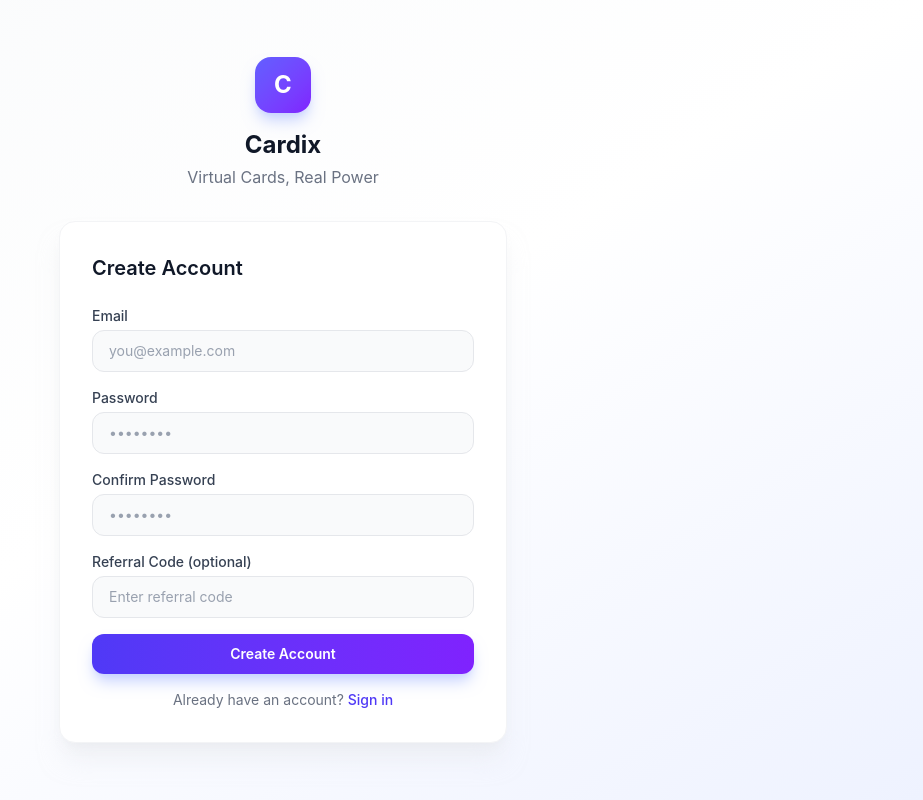
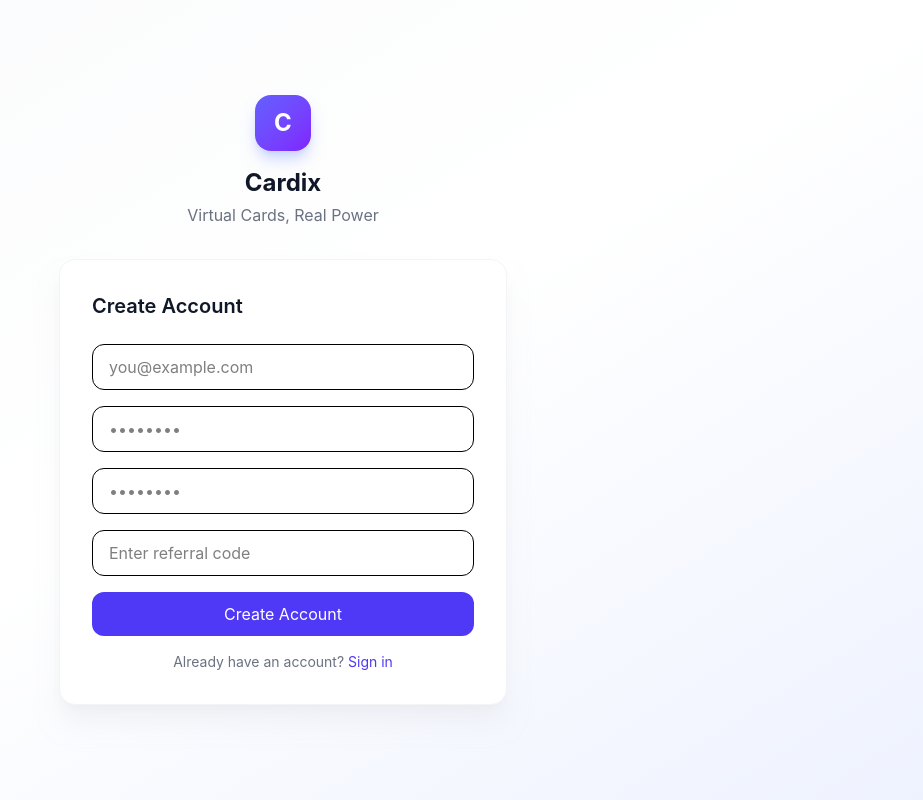
Before and after one commit to payonnermounir-ui/cardix, a React (Vite) app: page /#/register in a window 1280 px wide. Shown: the whole page, without its empty margins (357-1280 px from the left). Built offline with nearby package versions, Linux system fonts and the light colour scheme.

Commit message:
Refactor registration logic and update form styles
Refactored the registration process to validate and save referral codes more efficiently, removing unnecessary timeout logic. Updated form input styles for consistency.

```diff
--- a/src/pages/Register.tsx
+++ b/src/pages/Register.tsx
@@ -32,7 +32,7 @@ export default function Register() {
 
     setLoading(true);
 
-    // If referral code provided, validate it exists
+    // ✅ تحقق من كود الإحالة
     if (referralCode.trim()) {
       const { data: referrer } = await supabase
         .from('profiles')
@@ -47,14 +47,10 @@ export default function Register() {
       }
     }
 
-    const { error: authError } = await supabase.auth.signUp({
+    // ✅ إنشاء المستخدم
+    const { data, error: authError } = await supabase.auth.signUp({
       email,
       password,
-      options: {
-        data: {
-          referred_by: referralCode.trim() || null,
-        },
-      },
     });
 
     if (authError) {
@@ -63,18 +59,14 @@ export default function Register() {
       return;
     }
 
-    // If referral code, update profile after signup
-    if (referralCode.trim()) {
-      // Wait a bit for the trigger to create the profile
-      setTimeout(async () => {
-        const { data: { user } } = await supabase.auth.getUser();
-        if (user) {
+    // ✅ حفظ الإحالة بشكل صحيح (بدون setTimeout)
+    if (data?.user && referralCode.trim()) {
       await supabase
         .from('profiles')
-            .update({ referred_by: referralCode.trim() })
-            .eq('id', user.id);
-        }
-      }, 1000);
+        .update({
+          referred_by: referralCode.trim(),
+        })
+        .eq('id', data.user.id);
     }
 
     navigate('/dashboard');
@@ -109,69 +101,53 @@ export default function Register() {
           )}
 
           <form onSubmit={handleSubmit} className="space-y-4">
-            <div>
-              <label className="block text-sm font-medium text-gray-700 dark:text-gray-300 mb-1">
-                {t('auth.email')}
-              </label>
             <input
               type="email"
               required
               value={email}
               onChange={(e) => setEmail(e.target.value)}
               placeholder={t('auth.emailPlaceholder')}
-                className="w-full rounded-xl border border-gray-200 dark:border-gray-700 bg-gray-50 dark:bg-gray-800 px-4 py-2.5 text-sm text-gray-900 dark:text-white placeholder-gray-400 focus:border-indigo-500 focus:ring-2 focus:ring-indigo-500/20 outline-none transition-all"
+              className="w-full rounded-xl border px-4 py-2.5"
             />
-            </div>
-            <div>
-              <label className="block text-sm font-medium text-gray-700 dark:text-gray-300 mb-1">
-                {t('auth.password')}
-              </label>
+
             <input
               type="password"
               required
               value={password}
               onChange={(e) => setPassword(e.target.value)}
               placeholder={t('auth.passwordPlaceholder')}
-                className="w-full rounded-xl border border-gray-200 dark:border-gray-700 bg-gray-50 dark:bg-gray-800 px-4 py-2.5 text-sm text-gray-900 dark:text-white placeholder-gray-400 focus:border-indigo-500 focus:ring-2 focus:ring-indigo-500/20 outline-none transition-all"
+              className="w-full rounded-xl border px-4 py-2.5"
             />
-            </div>
-            <div>
-              <label className="block text-sm font-medium text-gray-700 dark:text-gray-300 mb-1">
-                {t('auth.confirmPassword')}
-              </label>
+
             <input
               type="password"
               required
               value={confirmPassword}
               onChange={(e) => setConfirmPassword(e.target.value)}
               placeholder={t('auth.passwordPlaceholder')}
-                className="w-full rounded-xl border border-gray-200 dark:border-gray-700 bg-gray-50 dark:bg-gray-800 px-4 py-2.5 text-sm text-gray-900 dark:text-white placeholder-gray-400 focus:border-indigo-500 focus:ring-2 focus:ring-indigo-500/20 outline-none transition-all"
+              className="w-full rounded-xl border px-4 py-2.5"
             />
-            </div>
-            <div>
-              <label className="block text-sm font-medium text-gray-700 dark:text-gray-300 mb-1">
-                {t('auth.referralCode')}
-              </label>
+
             <input
               type="text"
               value={referralCode}
               onChange={(e) => setReferralCode(e.target.value.toUpperCase())}
               placeholder={t('auth.referralCodePlaceholder')}
-                className="w-full rounded-xl border border-gray-200 dark:border-gray-700 bg-gray-50 dark:bg-gray-800 px-4 py-2.5 text-sm text-gray-900 dark:text-white placeholder-gray-400 focus:border-indigo-500 focus:ring-2 focus:ring-indigo-500/20 outline-none transition-all"
+              className="w-full rounded-xl border px-4 py-2.5"
             />
-            </div>
+
             <button
               type="submit"
               disabled={loading}
-              className="w-full rounded-xl bg-gradient-to-r from-indigo-600 to-violet-600 px-4 py-2.5 text-sm font-semibold text-white shadow-lg shadow-indigo-200 dark:shadow-indigo-900/30 hover:from-indigo-700 hover:to-violet-700 disabled:opacity-50 transition-all"
+              className="w-full rounded-xl bg-indigo-600 text-white py-2.5"
             >
               {loading ? t('common.loading') : t('auth.registerBtn')}
             </button>
           </form>
 
-          <p className="mt-4 text-center text-sm text-gray-500 dark:text-gray-400">
+          <p className="mt-4 text-center text-sm text-gray-500">
             {t('auth.hasAccount')}{' '}
-            <Link to="/login" className="font-medium text-indigo-600 hover:text-indigo-500">
+            <Link to="/login" className="text-indigo-600">
               {t('auth.loginLink')}
             </Link>
           </p>
```
Lines whose indentation alone changed are shown as unchanged.
